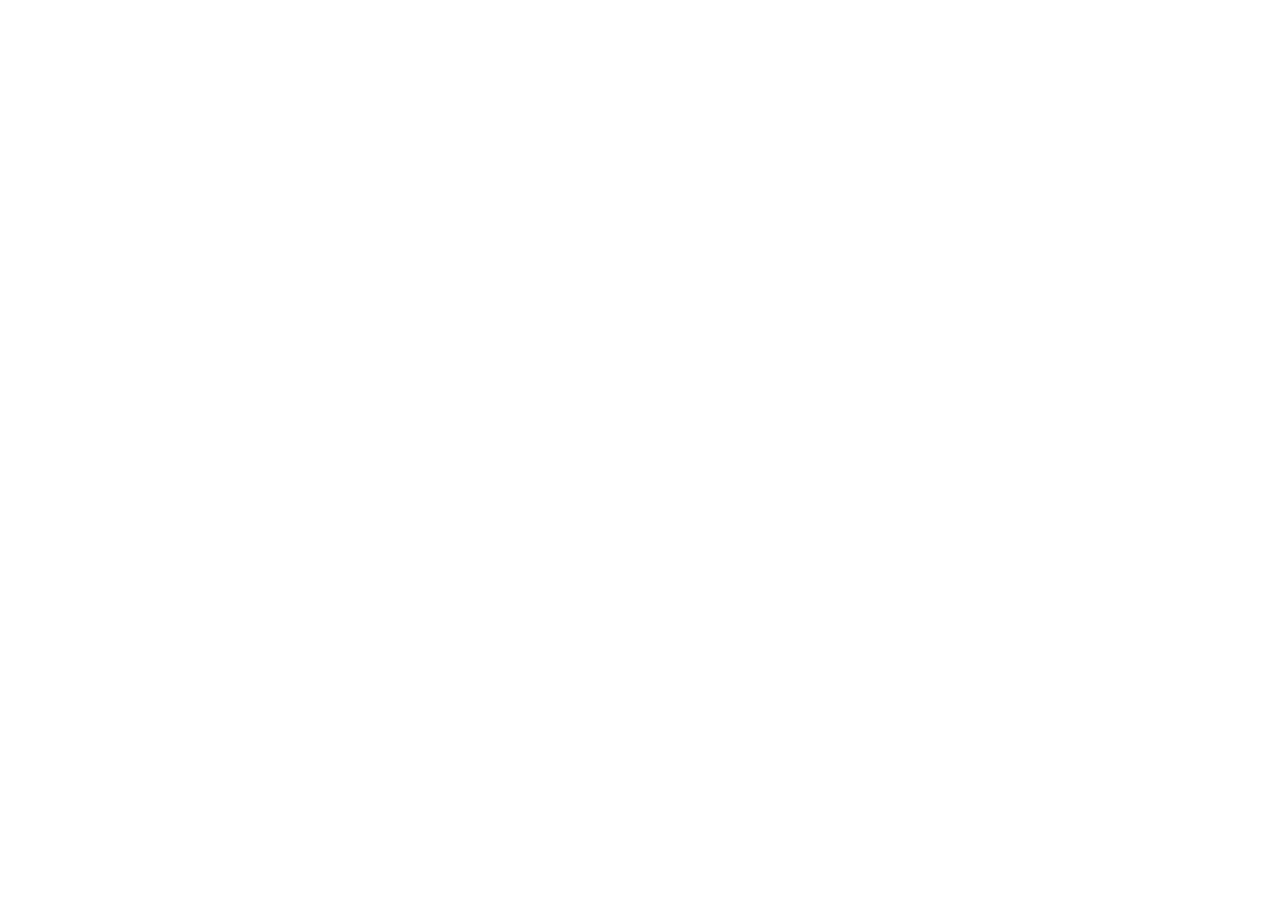
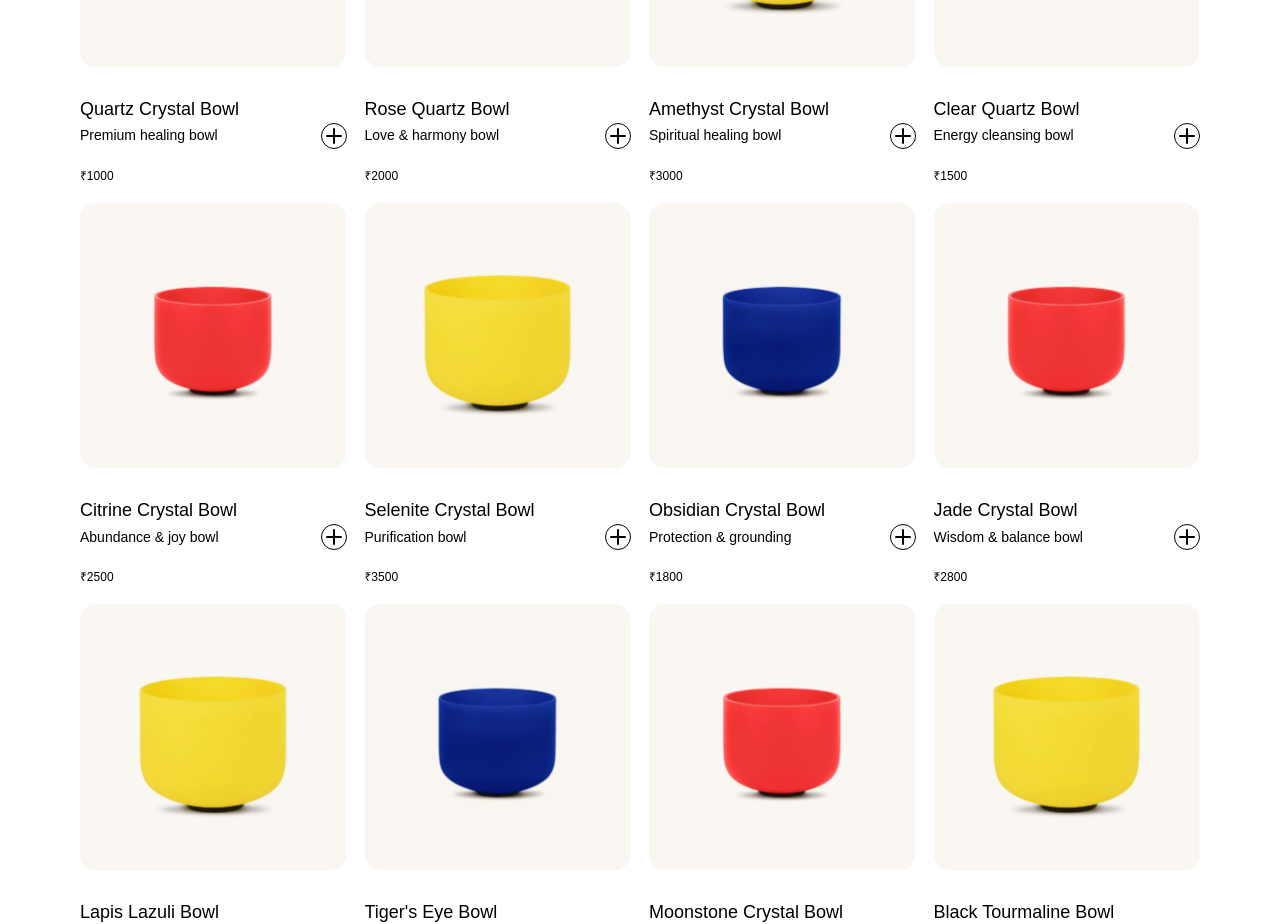
Before and after one commit to iamjuu/crystal-bowl, a Next.js app: page /shop in a window 1280 px wide. Shown: the part 460-1384 px from the top of the page. Before the commit the page ends 800 px from the top, so only its background shows below. Built offline with nearby package versions, Linux system fonts and the light colour scheme; a web font is replaced by a local one.

Commit message:
shop page ready

```diff
--- a/app/(user)/shop/page.tsx
+++ b/app/(user)/shop/page.tsx
@@ -1,11 +1,169 @@
-import React from 'react'
+"use client";
+import React from "react";
+import Navbar from "@/components/navbar";
+import Footer from "@/components/footer";
+import Image from "next/image";
+import { ArrowRight, Plus } from "lucide-react";
+import { Bucket1, Bucket2, Bucket3, FliterIcon, SortIcon } from "@/public/assets";
+import Link from "next/link";
+const page = () => {
+  const Data = [
+    {
+      id: 1,
+      image: Bucket1,
+      title: "Quartz Crystal Bowl",
+      description: "Premium healing bowl",
+      price: "₹1000"
+    },
+    {
+      id: 2,
+      image: Bucket2,
+      title: "Rose Quartz Bowl",
+      description: "Love & harmony bowl",
+      price: "₹2000"
+    },
+    {
+      id: 3,
+      image: Bucket3,
+      title: "Amethyst Crystal Bowl",
+      description: "Spiritual healing bowl",
+      price: "₹3000"
+    },
+    {
+      id: 4,
+      image: Bucket1,
+      title: "Clear Quartz Bowl",
+      description: "Energy cleansing bowl",
+      price: "₹1500"
+    },
+    {
+      id: 5,
+      image: Bucket2,
+      title: "Citrine Crystal Bowl",
+      description: "Abundance & joy bowl",
+      price: "₹2500"
+    },
+    {
+      id: 6,
+      image: Bucket3,
+      title: "Selenite Crystal Bowl",
+      description: "Purification bowl",
+      price: "₹3500"
+    },
+    {
+      id: 7,
+      image: Bucket1,
+      title: "Obsidian Crystal Bowl",
+      description: "Protection & grounding",
+      price: "₹1800"
+    },
+    {
+      id: 8,
+      image: Bucket2,
+      title: "Jade Crystal Bowl",
+      description: "Wisdom & balance bowl",
+      price: "₹2800"
+    },
+    {
+      id: 9,
+      image: Bucket3,
+      title: "Lapis Lazuli Bowl",
+      description: "Truth & intuition bowl",
+      price: "₹4000"
+    },
+    {
+      id: 10,
+      image: Bucket1,
+      title: "Tiger's Eye Bowl",
+      description: "Courage & strength bowl",
+      price: "₹2200"
+    },
+    {
+      id: 11,
+      image: Bucket2,
+      title: "Moonstone Crystal Bowl",
+      description: "Emotional healing bowl",
+      price: "₹3200"
+    },
+    {
+      id: 12,
+      image: Bucket3,
+      title: "Black Tourmaline Bowl",
+      description: "Energy protection bowl",
+      price: "₹4500"
+    }
+  ];
 
-const page = () => {
   return (
     <div>
+      <Navbar />
 
+      <>
+        <section className="w-full py-[40px] md:py-[68px] ">
+          <div className="max-w-6xl items-center flex flex-col mx-auto px-4">
+             {/* Header */}
+          <div className="mb-8 items-center   w-full md:mb-12 flex flex-col justify-between sm:flex-row gap-4 sm:gap-8 md:gap-[62px]">
+            <div className="flex  items-center gap-[50px]">
+            <h2 className="text-black text-[28px] sm:text-[32px] md:text-[40px] font-normal">
+              Services
+            </h2>
+            <p className="text-[#1C3163] text-[14px] sm:text-[16px] md:text-[18px] font-light">
+              Private Sessions & <br/> Corporate Wellness
+            </p>
+            </div>
+     <div className="flex p-[6px] rounded-[6px] gap-4  border">
+              <button className="border-r border-r-gray-300 pr-4">
+                <Image src={FliterIcon} alt="filter" />
+              </button>
+
+              <button>
+                <Image src={SortIcon} alt="sort" />
+              </button>
+
+            </div>
+
+          </div>
+            <div className="flex  w-full bg-amber-100flex-col gap-12 md:gap-16 lg:gap-[80px]">
+              <div className="grid grid-cols-2 md:grid-cols-3 lg:grid-cols-4 gap-4 sm:gap-6 md:gap-[18px] w-full">
+                {Data.map((item) => (
+                  <div key={item.id} className="text-black">
+                    <div className="relative w-full aspect-square">
+                      <Image
+                        src={item.image}
+                        alt={item.title}
+                        fill
+                        className="object-cover rounded-lg"
+                      />
+                    </div>
+                    <div className="items-end justify-between  flex ">
+                      <div className="w-full">
+                        <p className="pt-4 sm:pt-6 md:pt-[28px] text-[14px] sm:text-[16px] md:text-[18px]">
+                          {item.title}
+                        </p>
+                        <p className="text-[12px]   w-full flex items-center justify-between sm:text-[13px] md:text-[14px]">
+                          {item.description}{" "}
+                          <span>
+                            <div className="border rounded-full">
+                              <Plus />
+                            </div>
+                          </span>
+                        </p>
+                        <p className="pt-3 sm:pt-4 md:pt-[18px] text-[10px] sm:text-[11px] md:text-[12px]">
+                          {item.price}
+                        </p>
+                      </div>
+                    </div>
+                  </div>
+                ))}
+              </div>
+            </div>
+          </div>
+        </section>
+      </>
+
+      <Footer />
     </div>
-  )
-}
+  );
+};
 
-export default page
+export default page;
--- a/public/assets/index.ts
+++ b/public/assets/index.ts
@@ -37,3 +37,6 @@
 export { default as FooterIcon1 } from './images/landing/footericon1.svg';
 export { default as FooterIcon2 } from './images/landing/footericon2.svg';
 export { default as FooterIcon3 } from './images/landing/footericon3.svg';
+
+export {default as FliterIcon} from './icon/filter.svg'
+export {default as SortIcon} from './icon/arrowflter.svg'
```
Also changed, not shown: public/assets/icon/arrowflter.svg (added), public/assets/icon/filter.svg (added).
